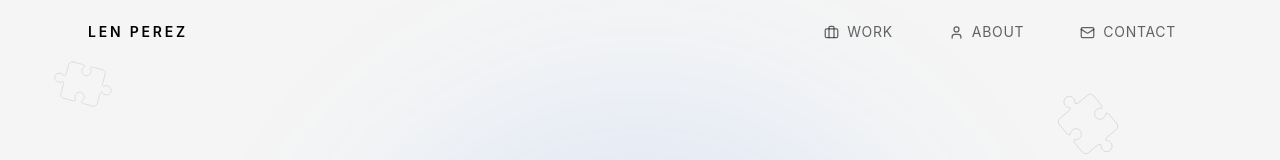
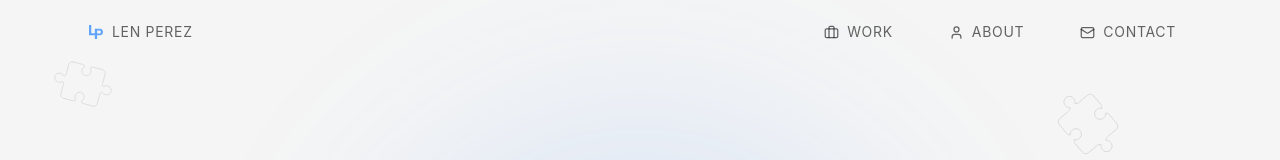
Before and after one commit to lenperez/next, a React (Vite) app: page / in a window 1280 px wide. Shown: the top 160 px of the page. Built offline with nearby package versions, Linux system fonts and the light colour scheme.

Commit message:
feat(nav): add logo to navigation branding
Incorporate the brand favicon into the navigation header alongside the site name to improve visual identity.

```diff
--- a/src/app/components/Nav.tsx
+++ b/src/app/components/Nav.tsx
@@ -36,12 +36,20 @@ export function Nav() {
       <div className="max-w-6xl mx-auto px-6 h-16 flex items-center justify-between">
         <a
           href="#"
-          className={`tracking-[0.2em] uppercase text-sm transition-colors ${
-            isDark ? "text-white" : "text-black"
+          className={`inline-flex items-center gap-2 text-sm tracking-wider uppercase transition-colors ${
+            isDark
+              ? "text-white/60 hover:text-white"
+              : "text-black/60 hover:text-black"
           }`}
-          style={{ fontWeight: 600 }}
         >
-          Len Perez
+          <img
+            src={isDark ? "/favicon-dark.svg" : "/favicon-light.svg"}
+            alt="Favicon logo"
+            width={16}
+            height={16}
+            className="w-4 h-4 object-contain shrink-0"
+          />
+          <span>Len Perez</span>
         </a>
 
         {/* Desktop links & Theme Switcher */}
```
